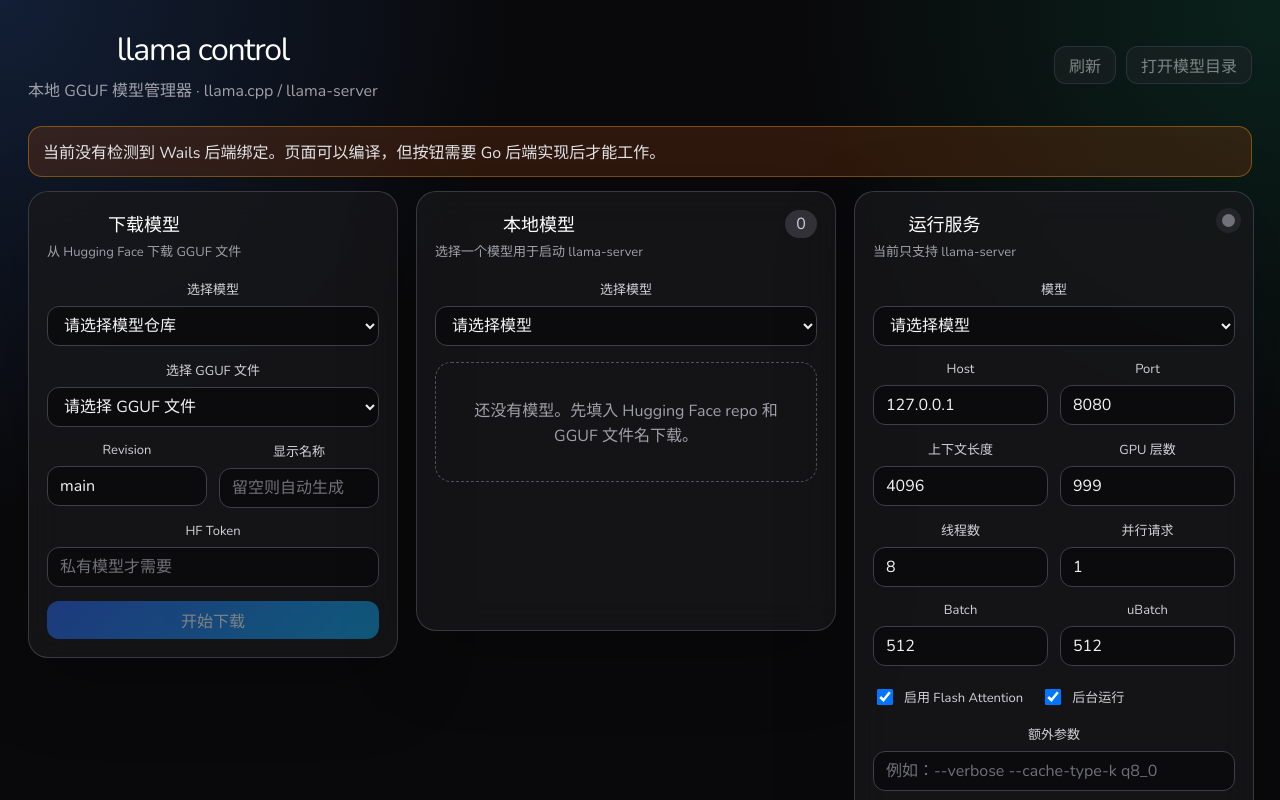
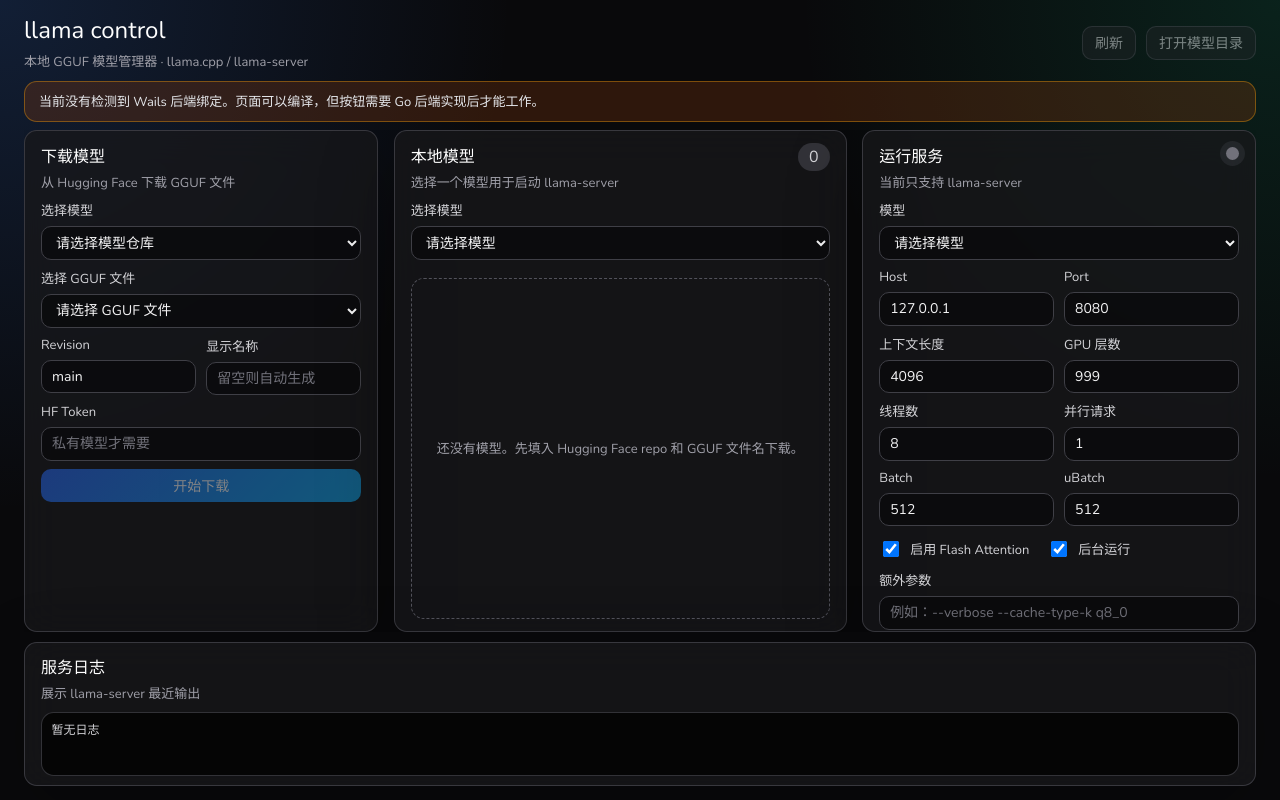
Before and after one commit to Gyxqq/llamacontrol, a React (Vite) app in the folder frontend/: page / in a window 1280 px wide. Shown: the top 800 px of the page. Built offline with nearby package versions, Linux system fonts and the light colour scheme.

Commit message:
feat: 更新样式文件，添加响应式设计和新组件样式；新增项目指南文档

```diff
--- a/frontend/src/App.css
+++ b/frontend/src/App.css
@@ -1,6 +1,19 @@
 :root {
   color: #e5e7eb;
   background: #09090b;
+  --page-pad-y: clamp(8px, 1.8vh, 20px);
+  --page-pad-x: clamp(10px, 2vw, 24px);
+  --panel-pad-y: clamp(8px, 1.45vh, 14px);
+  --panel-pad-x: clamp(9px, 1.35vw, 16px);
+  --gap: clamp(6px, 1.2vw, 18px);
+  --field-gap: clamp(3px, 0.75vh, 6px);
+  --field-margin: clamp(4px, 1vh, 10px);
+  --control-height: clamp(24px, 4.2vh, 34px);
+  --radius: clamp(8px, 1.6vh, 14px);
+  --text: clamp(11px, 1.85vh, 14px);
+  --text-small: clamp(10px, 1.7vh, 13px);
+  --title: clamp(14px, 2.25vh, 16px);
+  --hero-title: clamp(18px, 3vh, 26px);
   font-family:
     Inter, ui-sans-serif, system-ui, -apple-system, BlinkMacSystemFont,
     "Segoe UI", "Microsoft YaHei", sans-serif;
@@ -15,8 +28,8 @@
 
 body {
   margin: 0;
-  min-width: 1120px;
-  min-height: 100vh;
+  height: 100vh;
+  overflow: hidden;
   background:
     radial-gradient(circle at top left, rgba(59, 130, 246, 0.18), transparent 32rem),
     radial-gradient(circle at top right, rgba(16, 185, 129, 0.14), transparent 30rem),
@@ -27,6 +40,7 @@
 input,
 select {
   font: inherit;
+  font-size: var(--text);
 }
 
 button {
@@ -41,72 +55,94 @@
 
 .app {
   width: 100%;
-  min-height: 100vh;
-  padding: 28px;
+  height: 100vh;
+  padding: var(--page-pad-y) var(--page-pad-x);
+  display: flex;
+  flex-direction: column;
+  overflow: hidden;
+  min-width: 0;
 }
 
 .topbar {
   display: flex;
   justify-content: space-between;
   align-items: center;
-  margin-bottom: 24px;
+  gap: var(--gap);
+  margin-bottom: clamp(5px, 1.2vh, 14px);
+  flex-shrink: 0;
+  min-width: 0;
 }
 
 .topbar h1 {
   margin: 0;
-  font-size: 32px;
-  letter-spacing: -0.04em;
+  font-size: var(--hero-title);
+  letter-spacing: 0;
 }
 
 .topbar p {
-  margin: 6px 0 0;
+  margin: clamp(2px, 0.6vh, 6px) 0 0;
   color: #a1a1aa;
+  font-size: var(--text-small);
 }
 
 .topbarActions {
   display: flex;
-  gap: 10px;
+  flex-wrap: wrap;
+  justify-content: flex-end;
+  gap: clamp(5px, 1vw, 10px);
+  flex-shrink: 0;
 }
 
 .layout {
+  flex: 1;
+  min-height: 0;
   display: grid;
-  grid-template-columns: 370px minmax(420px, 1fr) 400px;
-  gap: 18px;
-  align-items: start;
+  grid-template-columns:
+    minmax(185px, 0.9fr)
+    minmax(220px, 1.15fr)
+    minmax(210px, 1fr);
+  gap: var(--gap);
+  overflow: hidden;
 }
 
 .panel {
   background: rgba(24, 24, 27, 0.76);
   border: 1px solid rgba(63, 63, 70, 0.85);
-  border-radius: 20px;
-  padding: 18px;
+  border-radius: var(--radius);
+  padding: var(--panel-pad-y) var(--panel-pad-x);
   box-shadow: 0 24px 80px rgba(0, 0, 0, 0.24);
   backdrop-filter: blur(18px);
+  display: flex;
+  flex-direction: column;
+  overflow: hidden;
+  min-width: 0;
+  min-height: 0;
 }
 
 .panelHeader {
   display: flex;
   justify-content: space-between;
   align-items: flex-start;
-  gap: 16px;
-  margin-bottom: 18px;
+  gap: var(--gap);
+  margin-bottom: clamp(5px, 1.1vh, 12px);
+  flex-shrink: 0;
 }
 
 .panelHeader h2 {
   margin: 0;
-  font-size: 18px;
+  font-size: var(--title);
 }
 
 .panelHeader p {
-  margin: 4px 0 0;
+  margin: clamp(2px, 0.6vh, 4px) 0 0;
   color: #a1a1aa;
-  font-size: 13px;
+  font-size: var(--text-small);
 }
 
 .count {
-  min-width: 32px;
-  height: 28px;
-  padding: 0 10px;
+  min-width: clamp(24px, 3vw, 32px);
+  height: clamp(22px, 3.6vh, 28px);
+  padding: 0 clamp(6px, 1vw, 10px);
   display: inline-flex;
   align-items: center;
   justify-content: center;
@@ -118,24 +154,26 @@
 .field {
   display: flex;
   flex-direction: column;
-  gap: 7px;
-  margin-bottom: 14px;
+  gap: var(--field-gap);
+  margin-bottom: var(--field-margin);
+  flex-shrink: 0;
+  min-width: 0;
 }
 
 .field span {
   color: #d4d4d8;
-  font-size: 13px;
+  font-size: var(--text-small);
 }
 
 input,
 select {
   width: 100%;
-  height: 40px;
-  border-radius: 12px;
+  height: var(--control-height);
+  border-radius: clamp(7px, 1.4vh, 10px);
   border: 1px solid #3f3f46;
   background: rgba(9, 9, 11, 0.74);
   color: #f4f4f5;
-  padding: 0 12px;
+  padding: 0 clamp(7px, 1vw, 10px);
   outline: none;
 }
 
@@ -151,25 +189,28 @@
 
 .twoColumns {
   display: grid;
-  grid-template-columns: 1fr 1fr;
-  gap: 12px;
+  grid-template-columns: repeat(2, minmax(0, 1fr));
+  gap: clamp(5px, 1vw, 10px);
+  flex-shrink: 0;
 }
 
 .primary,
 .secondary,
 .ghost {
-  min-height: 38px;
-  border-radius: 12px;
-  padding: 0 14px;
+  min-height: var(--control-height);
+  border-radius: clamp(7px, 1.4vh, 10px);
+  padding: 0 clamp(8px, 1.2vw, 12px);
   color: #f8fafc;
 }
 
 .primary {
   background: linear-gradient(135deg, #2563eb, #0ea5e9);
+  flex-shrink: 0;
 }
 
 .secondary {
   background: rgba(63, 63, 70, 0.9);
+  flex-shrink: 0;
 }
 
 .ghost {
@@ -179,18 +220,23 @@
 
 .full {
   width: 100%;
+  flex-shrink: 0;
 }
 
 .notice {
-  margin-bottom: 14px;
-  padding: 12px 14px;
-  border-radius: 14px;
+  margin-bottom: clamp(5px, 1vh, 10px);
+  padding: clamp(6px, 1.2vh, 10px) clamp(8px, 1.3vw, 14px);
+  border-radius: var(--radius);
   color: #e5e7eb;
   background: rgba(30, 41, 59, 0.9);
   border: 1px solid rgba(71, 85, 105, 0.8);
   display: flex;
   justify-content: space-between;
   align-items: center;
+  flex-shrink: 0;
+  gap: var(--gap);
+  min-width: 0;
+  font-size: var(--text-small);
 }
 
 .notice.warning {
@@ -204,61 +250,74 @@
 }
 
 .notice button {
-  border-radius: 10px;
+  border-radius: clamp(7px, 1.4vh, 10px);
   background: rgba(24, 24, 27, 0.6);
   color: #fca5a5;
-  padding: 6px 10px;
+  padding: clamp(4px, 0.9vh, 6px) clamp(7px, 1vw, 10px);
 }
 
 .hint {
-  margin: 0 0 14px;
+  margin: 0 0 clamp(6px, 1.4vh, 14px);
   color: #a1a1aa;
-  font-size: 13px;
+  font-size: var(--text-small);
 }
 
 .modelPanel {
-  min-height: 440px;
+  display: flex;
+  flex-direction: column;
+  overflow: hidden;
+}
+
+.modelPanel > .modelDetail,
+.modelPanel > .empty {
+  flex: 1;
+  min-height: 0;
+  overflow: hidden;
 }
 
 .empty {
-  margin-top: 16px;
-  min-height: 120px;
+  margin-top: clamp(5px, 1.2vh, 12px);
+  min-height: clamp(44px, 10vh, 80px);
   border: 1px dashed #52525b;
-  border-radius: 16px;
+  border-radius: var(--radius);
   color: #a1a1aa;
   display: flex;
   align-items: center;
   justify-content: center;
   text-align: center;
-  padding: 24px;
+  padding: clamp(8px, 1.8vh, 16px);
+  font-size: var(--text-small);
 }
 
 .modelDetail {
-  margin-top: 16px;
-  border-radius: 16px;
+  margin-top: clamp(5px, 1.2vh, 12px);
+  border-radius: var(--radius);
   border: 1px solid rgba(63, 63, 70, 0.9);
-  padding: 16px;
+  padding: clamp(7px, 1.4vh, 14px);
   background: rgba(9, 9, 11, 0.48);
   display: flex;
   flex-direction: column;
-  gap: 14px;
+  gap: clamp(5px, 1.2vh, 12px);
+  overflow: hidden;
 }
 
 .modelMeta {
   display: flex;
   flex-direction: column;
-  gap: 8px;
+  gap: clamp(3px, 0.8vh, 6px);
   color: #a1a1aa;
-  font-size: 13px;
+  font-size: var(--text-small);
+  overflow: hidden;
 }
 
 .modelMeta > div {
   display: flex;
-  gap: 8px;
+  gap: clamp(5px, 1vw, 8px);
+  min-width: 0;
 }
 
 .metaLabel {
-  min-width: 40px;
+  min-width: clamp(32px, 4vw, 40px);
   color: #71717a;
 }
 
@@ -266,16 +325,22 @@
   word-break: break-all;
 }
 
+.modelMeta > div > span:last-child {
+  min-width: 0;
+  overflow-wrap: anywhere;
+}
+
 .badge {
-  height: 26px;
-  padding: 0 9px;
+  height: clamp(18px, 3.2vh, 24px);
+  padding: 0 clamp(5px, 0.9vw, 8px);
   border-radius: 999px;
   display: inline-flex;
   align-items: center;
   white-space: nowrap;
-  font-size: 12px;
+  font-size: clamp(9px, 1.5vh, 11px);
   background: #3f3f46;
   color: #e4e4e7;
+  flex-shrink: 0;
 }
 
 .badge.ready {
@@ -299,19 +364,20 @@
 }
 
 .progressBlock {
-  margin-top: 12px;
+  margin-top: clamp(4px, 1vh, 10px);
+  flex-shrink: 0;
 }
 
 .progressText {
   display: flex;
   justify-content: space-between;
   color: #a1a1aa;
-  font-size: 12px;
-  margin-bottom: 7px;
+  font-size: clamp(10px, 1.6vh, 12px);
+  margin-bottom: clamp(3px, 0.8vh, 7px);
 }
 
 .progress {
-  height: 8px;
+  height: clamp(5px, 1.2vh, 8px);
   overflow: hidden;
   border-radius: 999px;
   background: #27272a;
@@ -324,20 +390,22 @@
 }
 
 .inlineError {
-  margin: 12px 0 0;
-  padding: 10px;
+  margin: clamp(4px, 0.9vh, 8px) 0 0;
+  padding: clamp(5px, 1vh, 8px);
   white-space: pre-wrap;
   word-break: break-word;
-  border-radius: 12px;
+  border-radius: clamp(7px, 1.4vh, 10px);
   background: rgba(127, 29, 29, 0.34);
   color: #fecaca;
-  font-size: 12px;
+  font-size: clamp(10px, 1.6vh, 12px);
+  flex-shrink: 0;
 }
 
 .modelActions {
-  margin-top: 10px;
+  margin-top: clamp(3px, 0.8vh, 6px);
   display: flex;
   justify-content: flex-end;
+  flex-shrink: 0;
 }
 
 .dangerText {
@@ -346,34 +414,37 @@
 
 .switchRow {
   display: flex;
-  gap: 18px;
-  margin: 6px 0 16px;
+  flex-wrap: wrap;
+  gap: clamp(8px, 1.6vw, 18px);
+  margin: clamp(2px, 0.6vh, 4px) 0 clamp(5px, 1.2vh, 12px);
   color: #d4d4d8;
-  font-size: 13px;
+  font-size: var(--text-small);
+  flex-shrink: 0;
 }
 
 .switchRow label {
   display: flex;
   align-items: center;
-  gap: 8px;
+  gap: clamp(5px, 0.9vw, 8px);
 }
 
 .switchRow input {
-  width: 16px;
-  height: 16px;
+  width: clamp(13px, 2.2vh, 16px);
+  height: clamp(13px, 2.2vh, 16px);
 }
 
 .serverActions {
   display: grid;
-  grid-template-columns: 1fr 1fr;
-  gap: 12px;
-  margin-top: 16px;
+  grid-template-columns: repeat(2, minmax(0, 1fr));
+  gap: clamp(5px, 1vw, 10px);
+  margin-top: clamp(5px, 1.2vh, 12px);
+  flex-shrink: 0;
 }
 
 .serverDot {
-  width: 13px;
-  height: 13px;
-  margin-top: 4px;
+  width: clamp(9px, 1.8vh, 13px);
+  height: clamp(9px, 1.8vh, 13px);
+  margin-top: clamp(2px, 0.7vh, 4px);
   border-radius: 999px;
   background: #71717a;
   box-shadow: 0 0 0 6px rgba(113, 113, 122, 0.16);
@@ -385,20 +456,22 @@
 }
 
 .statusBox {
-  margin-top: 16px;
-  border-radius: 14px;
+  margin-top: clamp(5px, 1.2vh, 12px);
+  border-radius: var(--radius);
   background: rgba(9, 9, 11, 0.5);
   border: 1px solid rgba(63, 63, 70, 0.75);
   overflow: hidden;
+  flex: 1;
+  min-height: 0;
 }
 
 .statusLine {
   display: flex;
   justify-content: space-between;
-  gap: 16px;
-  padding: 10px 12px;
+  gap: var(--gap);
+  padding: clamp(4px, 0.9vh, 7px) clamp(6px, 1vw, 10px);
   border-bottom: 1px solid rgba(63, 63, 70, 0.55);
-  font-size: 13px;
+  font-size: clamp(10px, 1.6vh, 12px);
 }
 
 .statusLine:last-child {
@@ -417,19 +490,22 @@
 }
 
 .logPanel {
-  margin-top: 18px;
+  margin-top: clamp(5px, 1.2vh, 14px);
+  flex-shrink: 0;
+  overflow: hidden;
+  max-height: clamp(76px, 18vh, 170px);
 }
 
 .logBox {
   margin: 0;
-  min-height: 170px;
-  max-height: 280px;
-  overflow: auto;
-  border-radius: 14px;
+  min-height: clamp(40px, 8vh, 64px);
+  max-height: clamp(44px, 10vh, 120px);
+  overflow: hidden;
+  border-radius: var(--radius);
   background: #050505;
   border: 1px solid rgba(63, 63, 70, 0.78);
   color: #d4d4d8;
-  padding: 14px;
-  font-size: 12px;
-  line-height: 1.6;
+  padding: clamp(6px, 1.2vh, 12px);
+  font-size: clamp(10px, 1.55vh, 12px);
+  line-height: 1.35;
 }
--- a/frontend/src/style.css
+++ b/frontend/src/style.css
@@ -1,11 +1,7 @@
-html {
-    background-color: rgba(27, 38, 54, 1);
-    text-align: center;
-    color: white;
-}
-
 body {
     margin: 0;
+    height: 100vh;
+    overflow: hidden;
     color: white;
     font-family: "Nunito", -apple-system, BlinkMacSystemFont, "Segoe UI", "Roboto",
     "Oxygen", "Ubuntu", "Cantarell", "Fira Sans", "Droid Sans", "Helvetica Neue",
@@ -20,7 +16,6 @@
     url("assets/fonts/nunito-v16-latin-regular.woff2") format("woff2");
 }
 
-#app {
-    height: 100vh;
-    text-align: center;
+#root {
+    height: 100%;
 }
```
Also changed, not shown: 2 other files (tests, documents, lock files or other folders).
